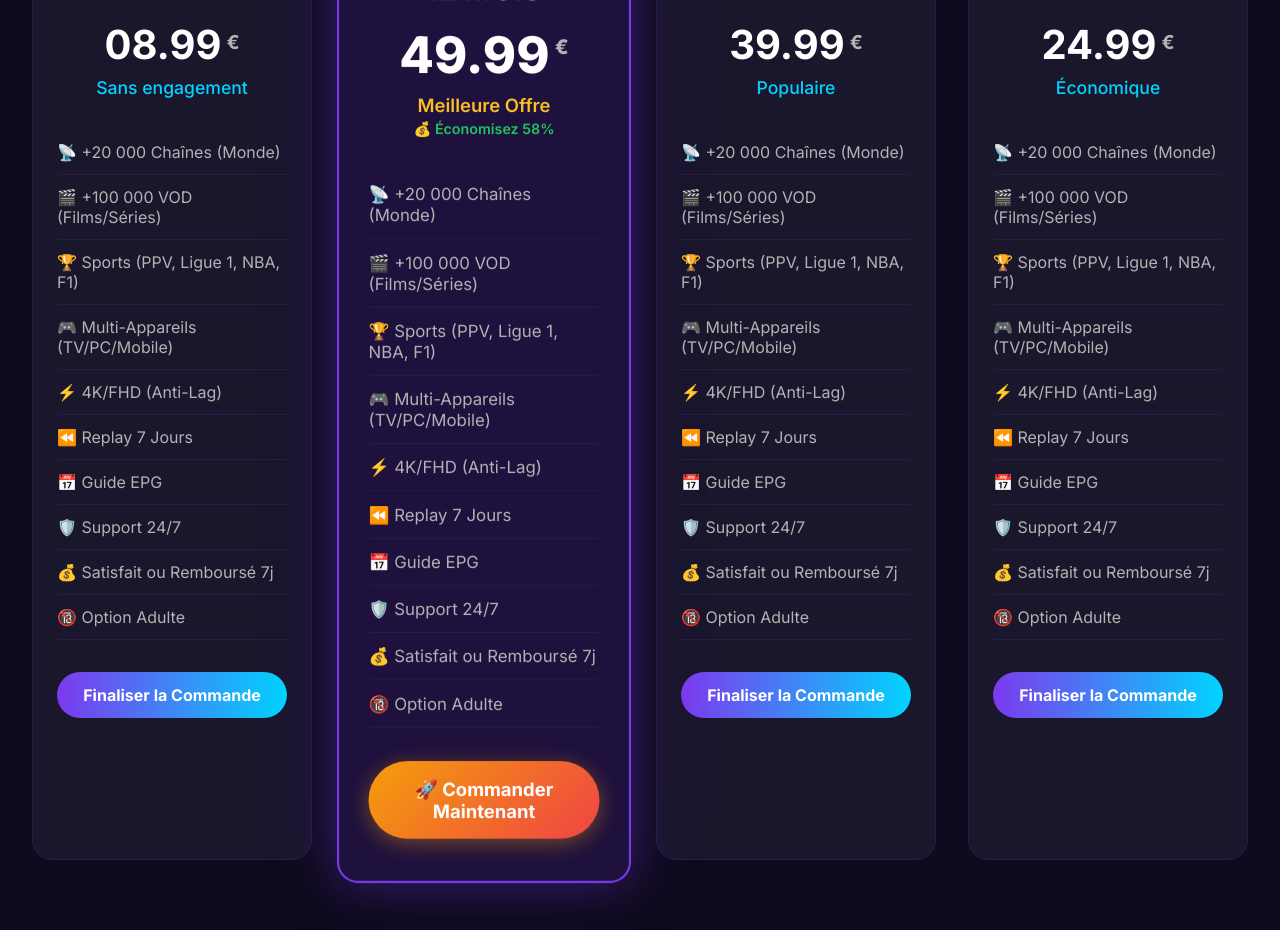
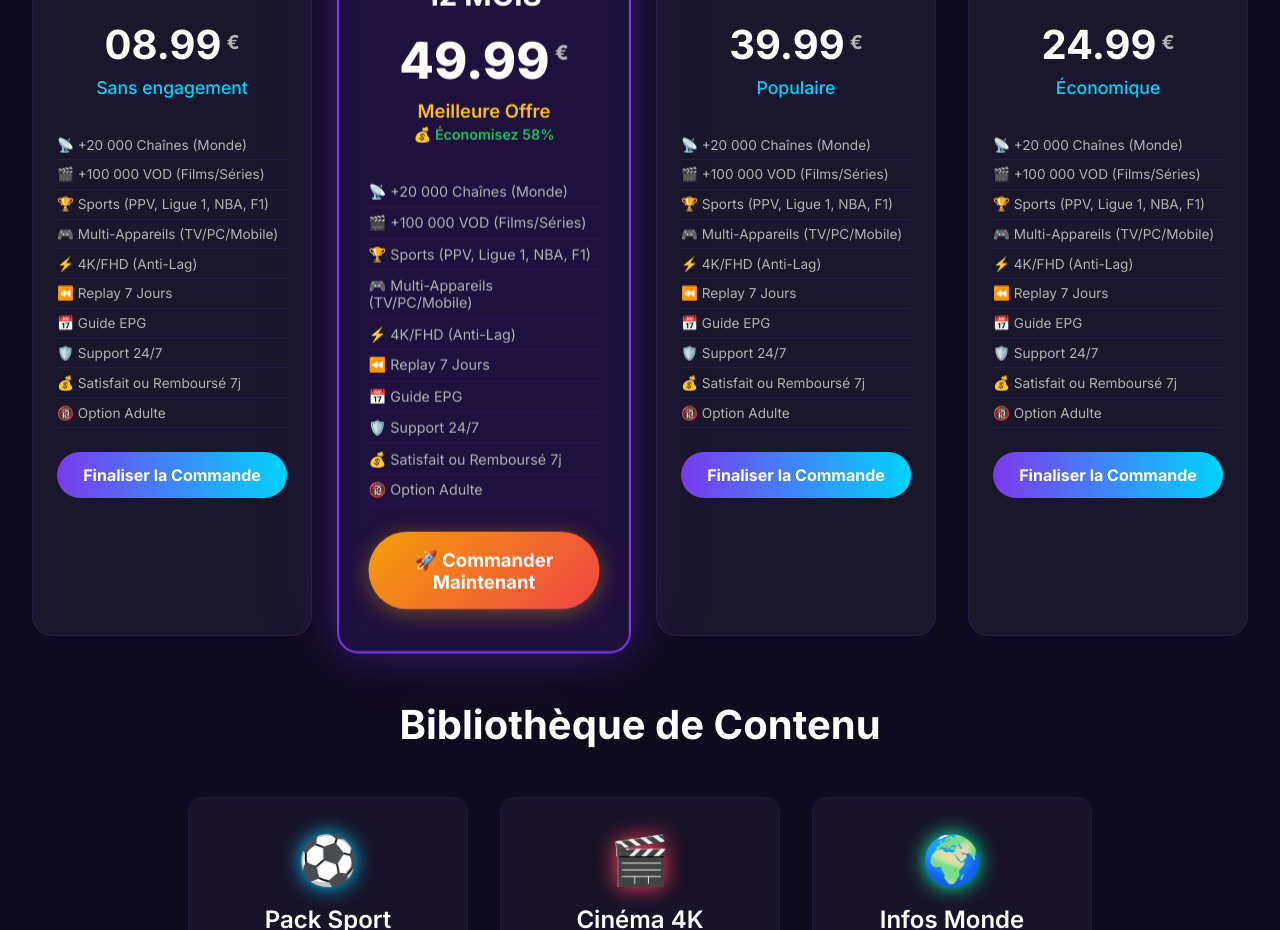
Before and after one commit to SmailNilson/iptv-platform, a Next.js app: page / in a window 1280 px wide. Shown: the part 1120-2050 px from the top of the page. Built offline with nearby package versions, Linux system fonts and the light colour scheme.

Commit message:
Reduce plan features size: smaller font and padding

```diff
--- a/src/app/home.module.css
+++ b/src/app/home.module.css
@@ -218,18 +218,19 @@ html {
 
 .planFeatures {
     list-style: none;
-    margin-bottom: 2rem;
+    margin-bottom: 1.5rem;
     width: 100%;
     text-align: left;
 }
 
 .planFeatures li {
-    padding: 0.75rem 0;
+    padding: 0.4rem 0;
     border-bottom: 1px solid var(--glass-border);
     color: var(--text-secondary);
     display: flex;
     align-items: center;
-    gap: 0.75rem;
+    gap: 0.5rem;
+    font-size: 0.85rem;
 }
 
 .check {
```
